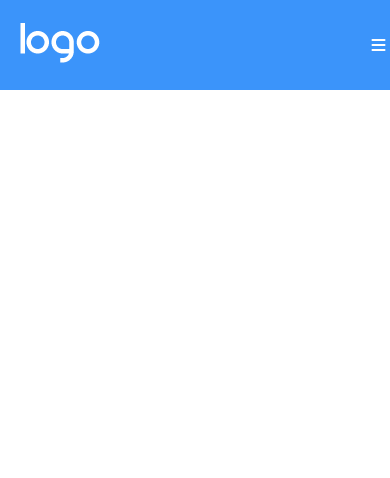
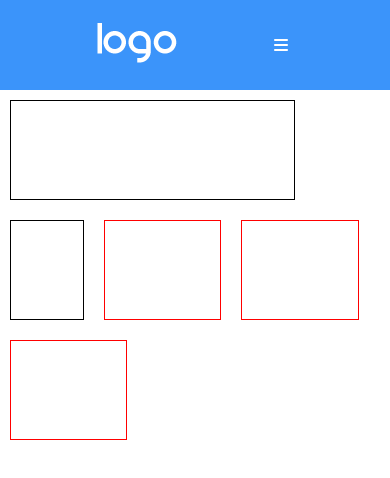
Before and after one commit to Riccardo-Laurenti/htmlcss-responsive-layout, a plain HTML site: page index.html in a window 390 px wide. Drawn offline with Linux system fonts and the light colour scheme.

Commit message:
add section 1

```diff
--- a/css/responsive.css
+++ b/css/responsive.css
@@ -9,14 +9,33 @@
     }
 
     .nav-left {
-        flex-basis:100% ;
+        flex-basis:90% ;
     }
 
     .mobile-menu {
         display: block;
-        flex-basis: 5%;
+        flex-basis: 10%;
     }
 
 
 
 }
+
+
+@media screen and (max-width: 480px) {
+
+    .nav-right {
+        display: none;
+    }
+
+    .nav-left {
+        flex-basis:90% ;
+    }
+
+    .mobile-menu {
+        display: block;
+        flex-basis: 10%;
+    }
+
+
+}
--- a/css/style.css
+++ b/css/style.css
@@ -20,7 +20,10 @@ ul li {
 /*Container*/
 
 
-
+.container {
+    max-width: 1100px;
+    margin: 0 auto;
+}
 
 /*Header*/
 
@@ -31,6 +34,10 @@ ul li {
    display: flex;
    justify-content: space-evenly;
    align-items: center;
+}
+
+#header-main .nav-left {
+    flex-basis: 9%;
 }
 
 
@@ -45,12 +52,47 @@ ul li {
 }
 
 
+
 #header-main a {
     text-decoration: none;
     color: white;
 }
 
+
 .mobile-menu {
     display: none;
 }
+
+
 /*Main*/
+
+.row {
+    display: flex;
+    flex-wrap: wrap;
+ }
+
+
+
+ .col-large {
+     border: 1px solid black;
+     height: 100px;
+     margin: 10px;
+     flex-basis: 73%;
+ }
+
+ .col-large-2 {
+    border: 1px solid black;
+    height: 100px;
+    flex-basis: 19%;
+    margin: 10px;
+}
+
+
+
+
+ .col {
+     border: 1px solid red;
+     height: 100px;
+     margin: 10px;
+     flex-basis: 30.1%;
+  }
--- a/index.html
+++ b/index.html
@@ -20,7 +20,7 @@
 </head>
 
 <body>
-
+     <!--Header-->
     <header id="header-main">
 
          <nav class="nav-left">
@@ -45,5 +45,57 @@
         </a>
     </header>
 
+
+    <!--Main-->
+    <main>
+        <!--Section 1-->
+         <section>
+          <div class="container">
+                <div class="row">
+
+                    <div class="col-large">
+                         <div class="card">
+
+                         </div>
+
+                    </div>
+
+                    <div class="col-large-2">
+                        <div class="card">
+
+                        </div>
+                    </div>
+
+
+                    <div class="col">
+                        <div class="card">
+
+                        </div>
+                    </div>
+
+                    <div class="col">
+                        <div class="card">
+
+                        </div>
+                    </div>
+
+                    <div class="col">
+                        <div class="card">
+
+                        </div>
+                    </div>
+                </div>
+            </div>
+         </section>
+
+
+    </main>
+
+
+    <!--Footer-->
+    <footer>
+
+
+    </footer>
 </body>
 </html>
```
